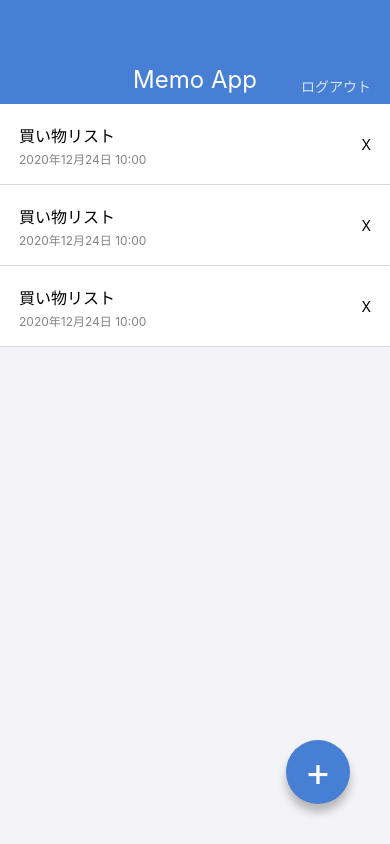
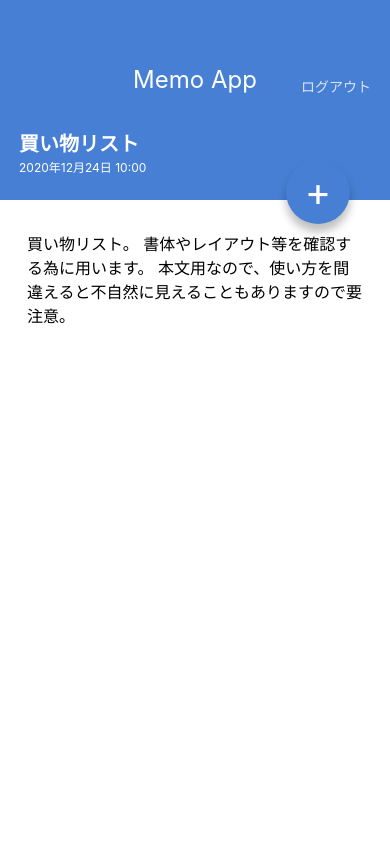
Before and after one commit to iwatabe1/sampleMemoApp, a React Native app: screen / in a window 390 px wide. Built offline with nearby package versions, Linux system fonts and the light colour scheme.

Commit message:
Create MemoDetail Screen

```diff
--- a/App.tsx
+++ b/App.tsx
@@ -1,20 +1,11 @@
 import { StyleSheet, View } from 'react-native';
 import React from 'react';
-import AppBar from './src/component/AppBar';
-import MemoList from './src/component/MemoList';
-import CircleButton from './src/component/CircleButton';
+// import MemoListScreen from './src/screens/MemoListScreen';
+import MemoDetailScreen from './src/screens/MemoDetailScreen';
 
 export default function App() {
   // 画面のコンポーネント
-  return (
-    <View style={styles.container}>
-      <AppBar></AppBar>
-
-      <MemoList></MemoList>
-
-      <CircleButton>+</CircleButton>
-    </View>
-  );
+  return <MemoDetailScreen />;
 }
 
 // CSSのコンポーネント
--- a/src/component/CircleButton.tsx
+++ b/src/components/CircleButton.tsx
@@ -1,11 +1,12 @@
 import React from 'react';
 import { View, Text, StyleSheet } from 'react-native';
-import { string } from 'prop-types';
+import { string, shape } from 'prop-types';
 
 export default function CircleButton(props: any) {
-  const { children } = props;
+  const { children, style } = props;
   return (
-    <View style={styles.circleButton}>
+    // 配列にしてスタイルを上書きできる
+    <View style={[styles.circleButton, style]}>
       <Text style={styles.circleButtonLabel}>{children}</Text>
     </View>
   );
@@ -13,6 +14,11 @@
 
 CircleButton.prototypes = {
   children: string.isRequired,
+  style: shape(),
+};
+
+CircleButton.defaultProps = {
+  style: null,
 };
 
 const styles = StyleSheet.create({
--- /dev/null
+++ b/src/screens/MemoDetailScreen.tsx
@@ -0,0 +1,56 @@
+import React from 'react';
+import { View, Text, StyleSheet, ScrollView } from 'react-native';
+import AppBar from '../components/AppBar';
+import CircleButton from '../components/CircleButton';
+
+export default function MemoDetailScreen() {
+  return (
+    <View style={styles.container}>
+      <AppBar></AppBar>
+      <View style={styles.memoHeader}>
+        <Text style={styles.memoTitle}>買い物リスト</Text>
+        <Text style={styles.memoDate}>2020年12月24日 10:00</Text>
+      </View>
+      <ScrollView style={styles.memoBody}>
+        <Text style={styles.memoText}>
+          買い物リスト。 書体やレイアウト等を確認する為に用います。
+          本文用なので、使い方を間違えると不自然に見えることもありますので要注意。
+        </Text>
+      </ScrollView>
+      <CircleButton style={{ top: 160, bottom: 'auto' }}>+</CircleButton>
+    </View>
+  );
+}
+
+const styles = StyleSheet.create({
+  container: {
+    flex: 1,
+    backgroundColor: '#ffffff',
+  },
+  memoHeader: {
+    backgroundColor: '#467FD3',
+    height: 96,
+    justifyContent: 'center',
+    paddingVertical: 24,
+    paddingHorizontal: 19,
+  },
+  memoTitle: {
+    color: '#ffffff',
+    fontSize: 20,
+    lineHeight: 32,
+    fontWeight: 'bold',
+  },
+  memoDate: {
+    color: '#ffffff',
+    fontSize: 12,
+    lineHeight: 16,
+  },
+  memoBody: {
+    paddingVertical: 32,
+    paddingHorizontal: 27,
+  },
+  memoText: {
+    fontSize: 16,
+    lineHeight: 24,
+  },
+});
--- /dev/null
+++ b/src/screens/MemoListScreen.tsx
@@ -0,0 +1,23 @@
+import React from 'react';
+import { View, StyleSheet } from 'react-native';
+import AppBar from '../components/AppBar';
+import MemoList from '../components/MemoList';
+import CircleButton from '../components/CircleButton';
+
+export default function MemoListScreen() {
+  return (
+    <View style={styles.container}>
+      <AppBar></AppBar>
+      <MemoList></MemoList>
+      <CircleButton>+</CircleButton>
+    </View>
+  );
+}
+
+// CSSのコンポーネント
+const styles = StyleSheet.create({
+  container: {
+    flex: 1,
+    backgroundColor: '#F4F4F8',
+  },
+});
```
Also changed, not shown: src/components/AppBar.tsx (renamed from src/component/AppBar.tsx), src/components/MemoList.tsx (renamed from src/component/MemoList.tsx), src/components/hello.tsx (renamed from src/component/hello.tsx), 1 other file (tests, documents, lock files or other folders).
